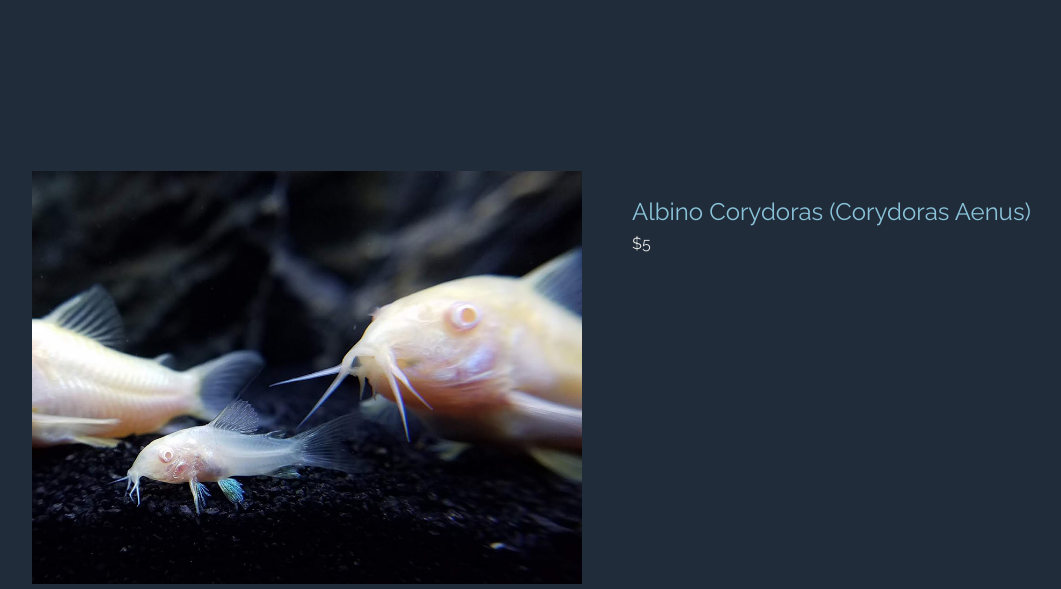
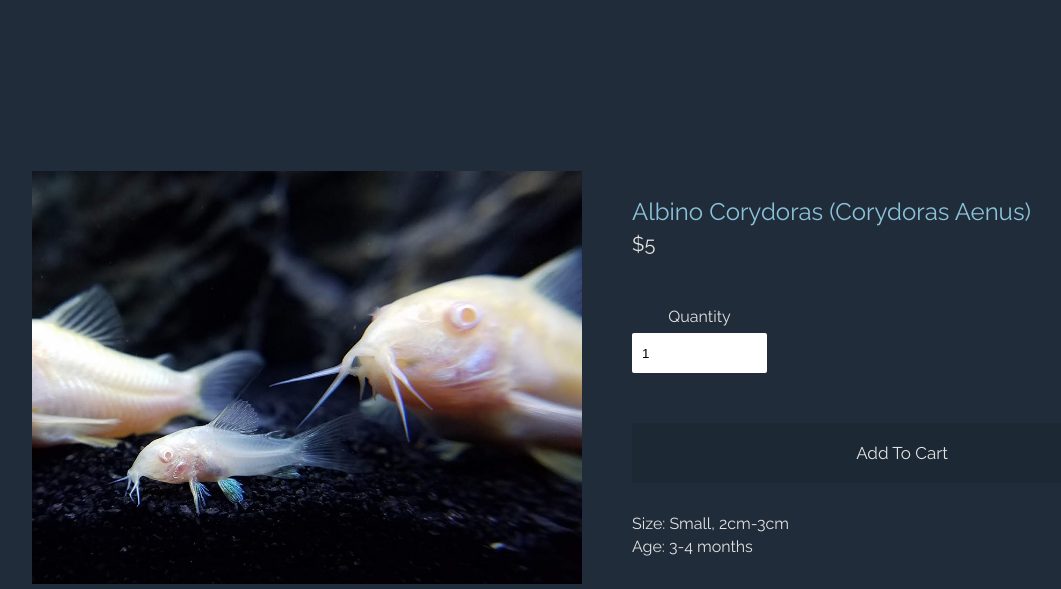
Before and after one commit to ProgrammerJill/ecommerceWebsite, a plain HTML site: page page3.html in a window 1280 px wide. Shown: the part 211-800 px from the top of the page, without its empty margins (58-1119 px from the left). Drawn offline with Linux system fonts and the light colour scheme.

Commit message:
Added quantity and cart button

```diff
--- a/page3.html
+++ b/page3.html
@@ -35,7 +35,18 @@
             <img src="pics/albino-cory1-sale.jpg" alt="an albino corydoras">
             <div class="fish-showcase-text">
                 <h2>Albino Corydoras (Corydoras Aenus)</h2>
-                <p>$5</p>
+                <p class="price">$5</p>
+                <div class="quantity-input">
+                    <label for="quantity">Quantity</label>
+                <input class="input-bar" type="number" id="quantity" min="1" value="1">
+            </div>
+            <div>
+                <button type="submit" name="add-to-cart" id="add-to-cart" class="add-to-cart-button">Add To Cart</button>
+            </div>
+            <div class="size-age">
+            <p>Size: Small, 2cm-3cm </p>
+            <p>Age: 3-4 months</p>
+        </div>
             </div>
           </div>
       </section>
```
